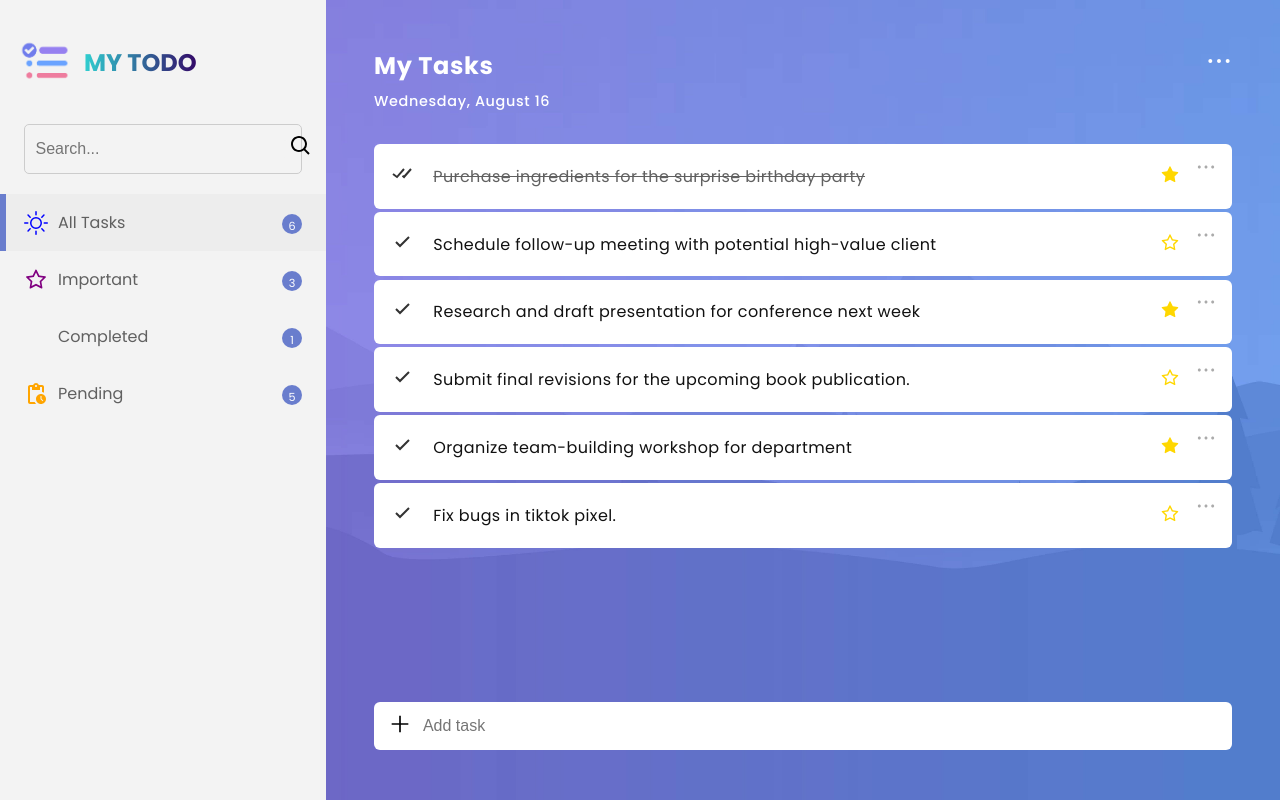
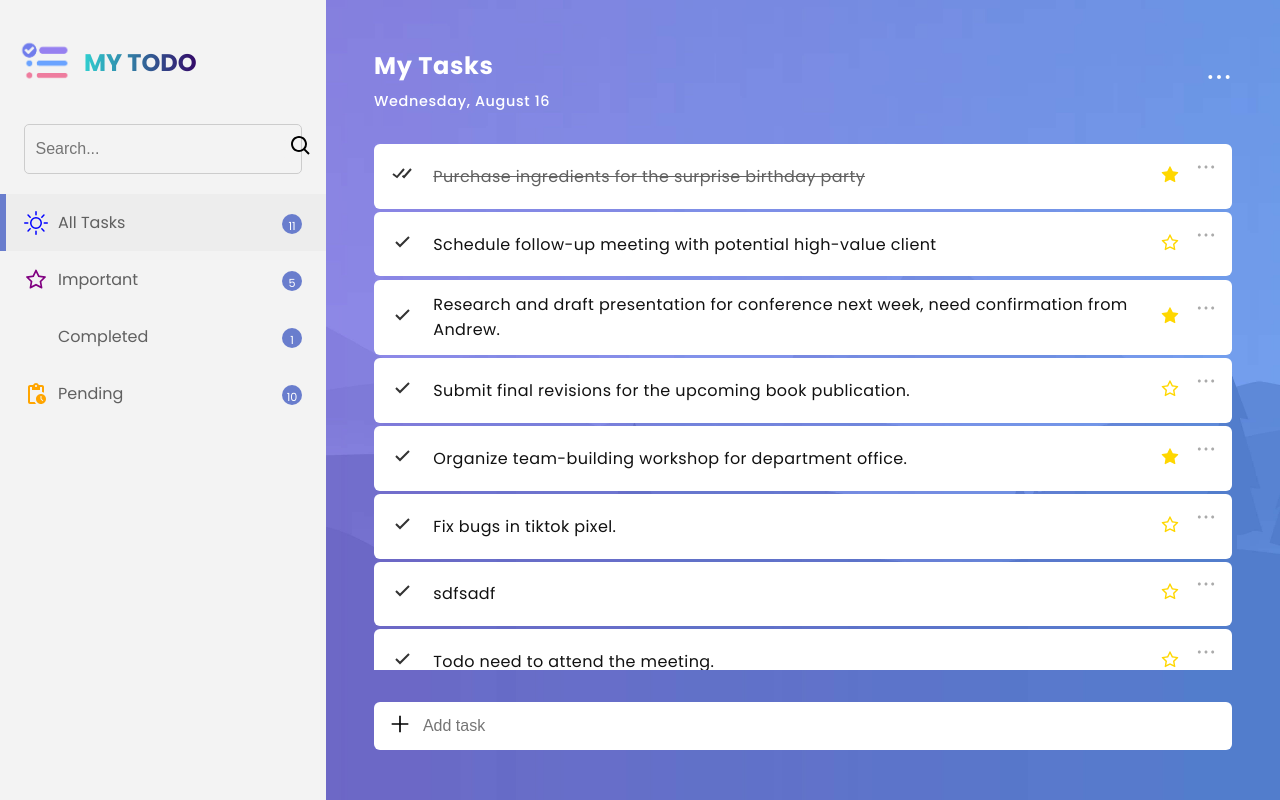
Before and after one commit to iamsujanstha/My-day-task, a Next.js app: page /tasks in a window 1280 px wide. Built offline with nearby package versions, Linux system fonts and the light colour scheme; data requests are answered from the project's data file; some icons are missing.

Commit message:
FIX: Server Side Styled component render issue

```diff
--- a/db.json
+++ b/db.json
@@ -13,8 +13,8 @@
       "id": 13
     },
     {
+      "task_name": "Research and draft presentation for conference next week, need confirmation from Andrew.",
       "status": 1,
-      "task_name": "Research and draft presentation for conference next week",
       "is_important": true,
       "id": 14
     },
@@ -25,8 +25,8 @@
       "id": 15
     },
     {
+      "task_name": "Organize team-building workshop for department office.",
       "status": 1,
-      "task_name": "Organize team-building workshop for department",
       "is_important": true,
       "id": 16
     },
@@ -35,6 +35,36 @@
       "status": 1,
       "is_important": false,
       "id": 17
+    },
+    {
+      "task_name": "sdfsadf",
+      "status": 1,
+      "isImportant": false,
+      "id": 18
+    },
+    {
+      "task_name": "Todo need to attend the meeting.",
+      "status": 1,
+      "isImportant": true,
+      "id": 19
+    },
+    {
+      "task_name": "Need to organize the meeting at noon.",
+      "status": 1,
+      "isImportant": true,
+      "id": 20
+    },
+    {
+      "task_name": "Today attend bug fixing meeting.",
+      "status": 1,
+      "is_important": true,
+      "id": 21
+    },
+    {
+      "task_name": "I need to go office.",
+      "status": 1,
+      "is_important": true,
+      "id": 22
     }
   ]
 }
--- a/next.config.js
+++ b/next.config.js
@@ -5,6 +5,10 @@ const nextConfig = {
 
   typescript: {
     ignoreBuildErrors: true,
+  },
+
+  compiler: {
+    styledComponents: true,
   },
 
   async redirects() {
--- a/src/components/Heading/index.tsx
+++ b/src/components/Heading/index.tsx
@@ -8,6 +8,7 @@ import { searchedKeyword } from "@/redux/tasks/selectors";
 import { RxDotsHorizontal } from "react-icons/rx";
 import ThemeModal from "@/components/Modals/ThemeSeclection";
 import ClickOutside from "@/components/ClickOutside";
+import Tooltip from "@/components/Tooltip";
 
 const Heading = ({ title }: any) => {
   const [showModal, setShowModal] = React.useState(false);
@@ -39,12 +40,14 @@ const Heading = ({ title }: any) => {
         <p>{currentDate}</p>
       </div>
       <div>
+        <Tooltip content="Theme option">
+          <span onClick={handleClick}>
+            <RxDotsHorizontal size={26} />
+          </span>
+        </Tooltip>
         <ClickOutside onClose={() => setShowModal(false)}>
           <span className="theme-modal">{showModal && <ThemeModal />}</span>
         </ClickOutside>
-        <span onClick={handleClick}>
-          <RxDotsHorizontal size={26} />
-        </span>
       </div>
     </StyledHeader>
   );
--- a/src/components/Heading/style.ts
+++ b/src/components/Heading/style.ts
@@ -1,3 +1,4 @@
+import { theme } from "@/styles/theme";
 import styled from "styled-components";
 
 export const StyledHeader = styled.div`
@@ -6,6 +7,7 @@ export const StyledHeader = styled.div`
   display: flex;
   flex-direction: row;
   justify-content: space-between;
+  align-items: center;
   position: relative;
 
   .container {
@@ -18,11 +20,12 @@ export const StyledHeader = styled.div`
       font-size: 0.9rem;
       font-weight: 500;
     }
+  }
 
     .theme-modal {
       position: absolute;
       top: 0;
       right: 10px;
     }
-  }
+
 `;
--- a/src/components/InputField/index.tsx
+++ b/src/components/InputField/index.tsx
@@ -1,4 +1,5 @@
 import React from "react";
+import { useRouter } from "next/router";
 import { useDispatch } from "react-redux";
 import { GrAdd } from "react-icons/gr";
 import { BiCircle } from "react-icons/bi";
@@ -10,14 +11,18 @@ import { StyledContainer } from "@/components/InputField/style";
 const InputField = () => {
   const [isFocused, setIsFocused] = React.useState(false);
   const [inputValue, setInputValue] = React.useState("");
+
+  const { asPath } = useRouter();
   const dispatch = useDispatch();
 
+  const route = asPath.split("/")[1];
+console.log(route === 'important')
   const handleSubmit = () => {
     if (inputValue.trim() !== "") {
       const payload = {
         task_name: inputValue,
         status: taskStatus.ACTIVE, // default status is ACTIVE
-        isImportant: false, // default isImportant is false
+        is_important: route === "important" ? true : false, // default isImportant is false
       };
       dispatch(createTask(payload));
 
@@ -40,7 +45,13 @@ const InputField = () => {
   return (
     <StyledContainer>
       <form>
-        <span>{isFocused || inputValue ? <BiCircle color="#aaa" size={22} /> : <GrAdd color="#aaa" size={20} />}</span>
+        <span>
+          {isFocused || inputValue ? (
+            <BiCircle color="#aaa" size={22} />
+          ) : (
+            <GrAdd color="#aaa" size={20} />
+          )}
+        </span>
         <input
           type="text"
           value={inputValue}
--- a/src/components/MainSection/index.tsx
+++ b/src/components/MainSection/index.tsx
@@ -1,3 +1,4 @@
+"use client";
 import React, { useEffect } from "react";
 import { RxHamburgerMenu, RxCross1 } from "react-icons/rx";
 
@@ -49,8 +50,6 @@ const MainSection: React.FC<MainSectionProps> = ({ tasks, heading }) => {
     ? bgColor.color
     : bgColor.img && `url(${bgColor.img})`;
 
-
-
   return (
     <MainSectionContainer
       style={{
--- a/src/pages/_document.tsx
+++ b/src/pages/_document.tsx
@@ -1,17 +1,25 @@
-/* eslint-disable @next/next/no-sync-scripts */
-import { Html, Head, Main, NextScript } from "next/document";
+import Document, { DocumentContext } from "next/document";
+import { ServerStyleSheet } from "styled-components";
 
-export default function Document() {
-  return (
-    <Html lang="en">
-      <Head>
-        <script src="https://unpkg.com/boxicons@2.1.4/dist/boxicons.js" />
-        <link rel="favicon" href="/src/assets/images/logo.png" />
-      </Head>
-      <body>
-        <Main />
-        <NextScript />
-      </body>
-    </Html>
-  );
+export default class MyDocument extends Document {
+  static async getInitialProps(ctx: DocumentContext) {
+    const sheet = new ServerStyleSheet();
+    const originalRenderPage = ctx.renderPage;
+
+    try {
+      ctx.renderPage = () =>
+        originalRenderPage({
+          enhanceApp: (App) => (props) =>
+            sheet.collectStyles(<App {...props} />),
+        });
+
+      const initialProps = await Document.getInitialProps(ctx);
+      return {
+        ...initialProps,
+        styles: [initialProps.styles, sheet.getStyleElement()],
+      };
+    } finally {
+      sheet.seal();
+    }
+  }
 }
```
